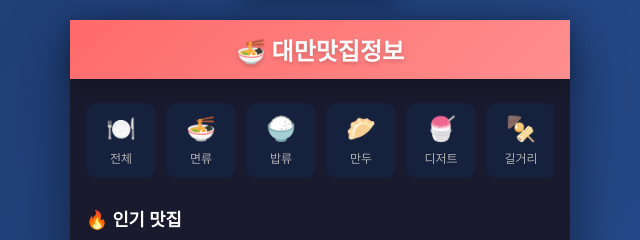
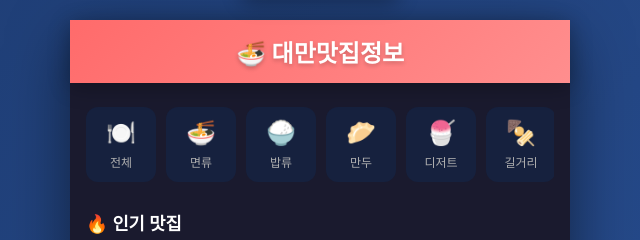
Before and after one commit to tobeapro74/taiwan-food-guide, a website: page public/index.html in a window 1280 px wide. Shown: the top 240 px of the page, 320-960 px from the left. Drawn offline with nearby package versions, Linux system fonts and the light colour scheme; no server answers.

Commit message:
fix: 헤더 구조 개선 - safe-area와 콘텐츠 영역 분리
safe-area padding은 헤더에, 콘텐츠 padding은 h1에 적용하여 텍스트 중앙 정렬

Co-Authored-By: Claude Opus 4.5 <noreply@anthropic.com>

```diff
--- a/public/styles.css
+++ b/public/styles.css
@@ -58,11 +58,8 @@ body {
     top: 0;
     z-index: 100;
     background: linear-gradient(135deg, var(--primary-color) 0%, #ff8e8e 100%);
-    padding: 12px 16px 12px;
-    padding-top: max(12px, calc(env(safe-area-inset-top, 0px) + 12px));
-    padding-top: max(12px, calc(constant(safe-area-inset-top) + 12px)); /* iOS 11.0-11.2 */
-    padding-top: max(12px, calc(env(safe-area-inset-top) + 12px)); /* iOS 11.2+ */
-    text-align: center;
+    padding-top: constant(safe-area-inset-top); /* iOS 11.0-11.2 */
+    padding-top: env(safe-area-inset-top); /* iOS 11.2+ */
     box-shadow: var(--shadow);
 }
 
@@ -71,6 +68,9 @@ body {
     font-weight: 700;
     color: var(--text-primary);
     text-shadow: 0 2px 4px rgba(0, 0, 0, 0.2);
+    padding: 14px 16px;
+    margin: 0;
+    text-align: center;
 }
 
 /* 메인 콘텐츠 */
```
